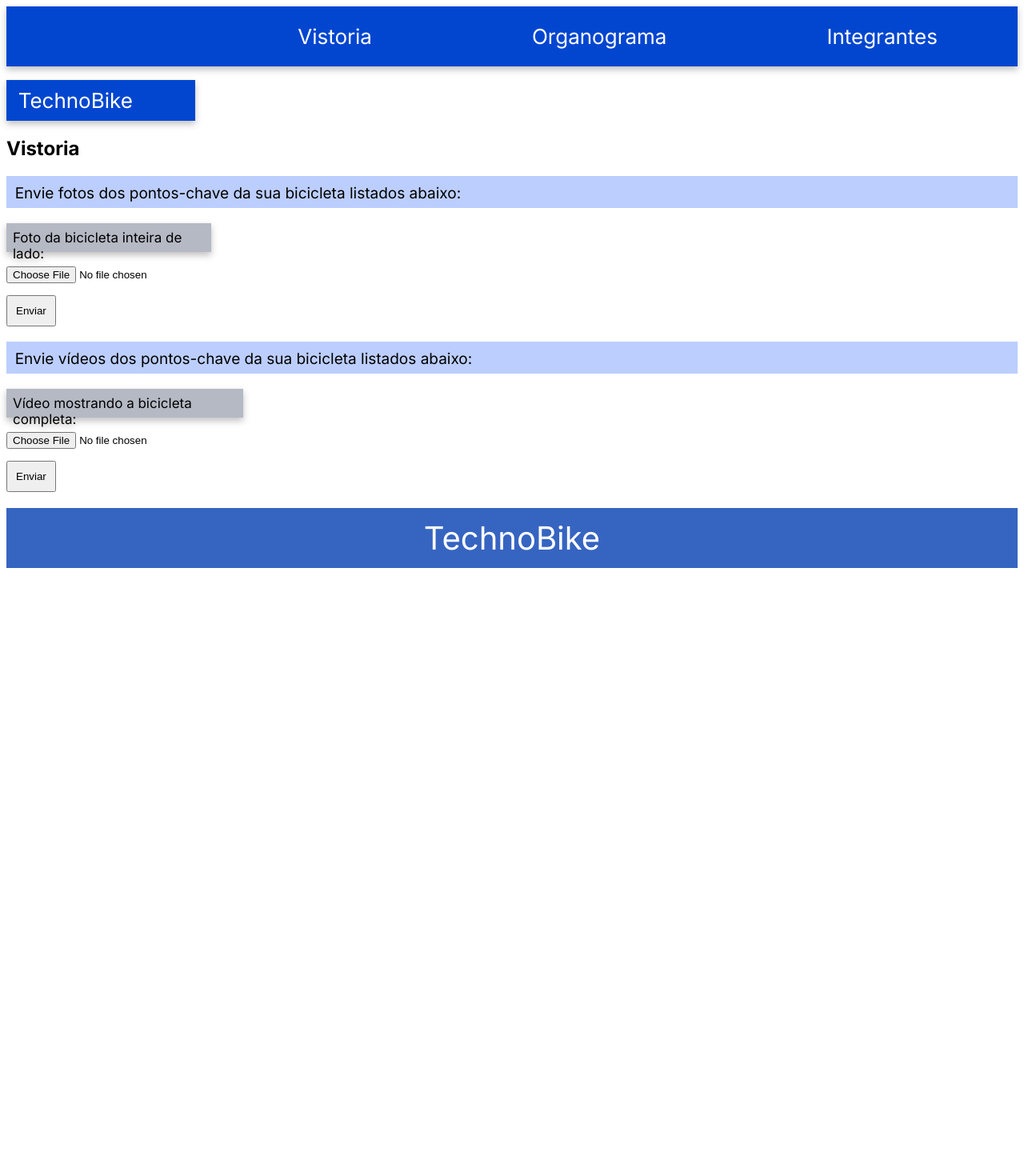
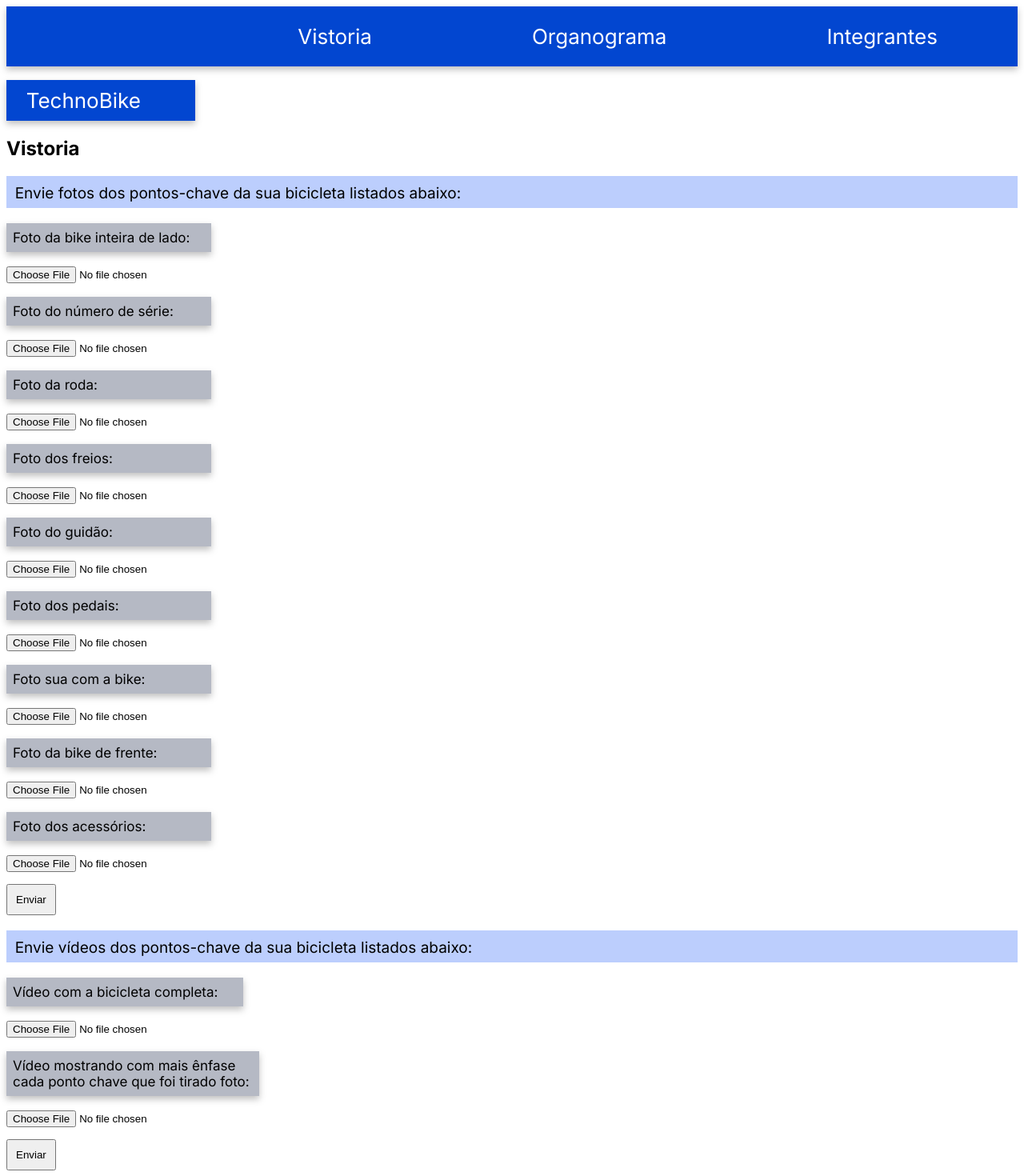
Before and after one commit to rafaellabastos1/sprint-rwd, a Next.js app: page /secundaria/arquivos-vistoria in a window 1280 px wide. Shown: the top 1470 px of the page at 80% size. Before the commit the page ends 800 px from the top, so only its background shows below. Built offline with nearby package versions, Linux system fonts and the light colour scheme.

Commit message:
arrumei o css

```diff
--- a/src/app/globals.css
+++ b/src/app/globals.css
@@ -105,7 +105,7 @@
         font-size: 26px;
         font-style: normal;
         font-weight: 400;
-        line-height: normal;
+        text-indent: 10px;
 
         display: flex;
         align-items: center;
@@ -209,6 +209,7 @@
         stroke-width: 1px;
         stroke: #000;
         filter: drop-shadow(0px 4px 4px rgba(0, 0, 0, 0.25));
+        text-indent: 10px;
 
         & a {
             width: 83px;
@@ -228,7 +229,7 @@
                 background-color:#3d4558;
                 width: 19vw;
                 height: 4vh;
-                padding: 13px;
+                padding: 10px;
             }
         }
     }
@@ -337,6 +338,7 @@
         font-weight: 400;
         line-height: normal;
         padding-top: 10px;
+        text-indent: 10px;
     }
 
     .caixaIdentificacao {
@@ -348,6 +350,7 @@
         stroke-width: 1px;
         stroke: #000;
         filter: drop-shadow(0px 4px 4px rgba(0, 0, 0, 0.25));
+        text-indent: 10px;
 
         & a {
             width: 83px;
@@ -461,6 +464,7 @@
         stroke-width: 1px;
         stroke: #000;
         filter: drop-shadow(0px 4px 4px rgba(0, 0, 0, 0.25));
+        text-indent: 10px;
 
         & a {
             width: 83px;
@@ -519,7 +523,7 @@
         font-weight: 400;
         line-height: normal;
         padding-top: 10px;
-        line-height: 7xpx;
+        line-height: 7px;
     }
 
     .textoOrganograma {
@@ -536,9 +540,10 @@
         font-size: 19px;
         font-style: normal;
         font-weight: 400;
+        padding-top: 10px;
         line-height: normal;
-        padding-top: 10px;
-        line-height: 7xpx;
+        text-indent: 10px;
+
     }
 
     .caixaOrganograma1 {
--- a/src/app/principal/Integrantes/page.jsx
+++ b/src/app/principal/Integrantes/page.jsx
@@ -2,7 +2,7 @@ export default function Integrantes() {
     return (
       <>
         {/* Título da Página */}
-        <h1 className="subtitulo">&nbsp;&nbsp;TechnoBike</h1>
+        <h1 className="subtitulo">TechnoBike</h1>
 
         {/* Título da Seção de Integrantes */}
         <h2>Integrantes</h2>
--- a/src/app/principal/Vistoria/page.jsx
+++ b/src/app/principal/Vistoria/page.jsx
@@ -1,11 +1,10 @@
 import Link from 'next/link';
 
-// Componente para a página de Vistoria
 export default function Vistoria() {
     return (
         <>
             {/* Título da Página */}
-            <h1 className='subtitulo'>&nbsp;&nbsp;TechnoBike</h1>
+            <h1 className='subtitulo'>TechnoBike</h1>
 
             {/* Título da Seção */}
             <h2>Processo de vistoria</h2>
@@ -15,12 +14,11 @@ export default function Vistoria() {
                 Olá, seja bem-vindo à TechnoBike. Nosso objetivo é promover uma vistoria de seguro bike com rapidez e comodidade a você!
             </p>
 
-            {/* Título da Primeira Etapa */}
             <h3>Primeira etapa: </h3>
 
             {/* Link para a página 'Identificação' */}
             <div className='caixaVistoria'>
-                <Link href='/secundaria/identificacao'>&nbsp;&nbsp;&nbsp;Identificação</Link>
+                <Link href='/secundaria/identificacao'>Identificação</Link>
             </div>
         </>
     );
--- a/src/app/secundaria/arquivos-vistoria/page.jsx
+++ b/src/app/secundaria/arquivos-vistoria/page.jsx
@@ -2,8 +2,8 @@
 import { useState } from 'react';
 import Link from 'next/link';
 
-// Componente funcional ArquivosVistoria
 export default function ArquivosVistoria() {
+
     // Declara e inicializa variáveis de estado usando o hook useState
     const [avisoFoto, setAvisoFoto] = useState("");
     const [avisoVideo, setAvisoVideo] = useState("");
@@ -22,7 +22,6 @@ export default function ArquivosVistoria() {
         setVideoEnviado(true);
     }
 
-    // Código JSX representando a interface do componente
     return (
         <>
             {/* Cabeçalho */}
@@ -37,11 +36,32 @@ export default function ArquivosVistoria() {
 
                 {/* Campos de entrada de fotos */}
                 <div>
-                    {/* Repita este bloco para cada categoria de foto */}
-                    <p className='enviarFotos'>Foto da bicicleta inteira de lado: </p>
-                    <input type="file" id="ftBikeInteira" placeholder="Digite aqui" />
+                    <p className='enviarFotos'>Foto da bike inteira de lado: </p>
+                    <input type="file" id="ftBikeInteira" placeholder="Digite aqui"/>
 
-                    {/* Repita outros campos de entrada de fotos aqui */}
+                    <p className='enviarFotos'>Foto do número de série: </p>
+                    <input type="file" id="ftNumero" placeholder="Digite aqui"/>
+
+                    <p className='enviarFotos'>Foto da roda: </p>
+                    <input type="file" id="ftRoda" placeholder="Digite aqui"/>
+
+                    <p className='enviarFotos'>Foto dos freios: </p>
+                    <input type="file" id="ftFreios" placeholder="Digite aqui"/>
+
+                    <p className='enviarFotos'>Foto do guidão: </p>
+                    <input type="file" id="ftGuidao" placeholder="Digite aqui"/>
+
+                    <p className='enviarFotos'>Foto dos pedais: </p>
+                    <input type="file" id="ftPedais" placeholder="Digite aqui"/>
+
+                    <p className='enviarFotos'>Foto sua com a bike: </p>
+                    <input type="file" id="ftSelfieBike" placeholder="Digite aqui"/>
+
+                    <p className='enviarFotos'>Foto da bike de frente: </p>
+                    <input type="file" id="ftBikeFrente" placeholder="Digite aqui"/>
+
+                    <p className='enviarFotos'>Foto dos acessórios: </p>
+                    <input type="file" id="ftAcessorios" placeholder="Digite aqui"/>
                 </div>
 
                 {/* Botão para enviar fotos */}
@@ -54,11 +74,11 @@ export default function ArquivosVistoria() {
 
                 {/* Campos de entrada de vídeos */}
                 <div className='enviarVideosContainer'>
-                    {/* Repita este bloco para cada categoria de vídeo */}
-                    <p className='enviarVideos1'>Vídeo mostrando a bicicleta completa: </p>
+                    <p className='enviarVideos1'>Vídeo com a bicicleta completa: </p>
                     <input type="file" id="vdBikeCompleta" placeholder="Digite aqui" />
 
-                    {/* Repita outros campos de entrada de vídeos aqui */}
+                    <p className='enviarVideos2'>Vídeo mostrando com mais ênfase cada ponto chave que foi tirado foto:  </p>
+                    <input type="file" id="vdPontoChave" placeholder="Digite aqui"/>
                 </div>
 
                 {/* Botão para enviar vídeos */}
@@ -79,7 +99,7 @@ export default function ArquivosVistoria() {
                 <div>
                     <br /><h3>Próxima etapa: </h3>
                     <div className='caixaArquivos'>
-                        <Link href='/secundaria/status-vistoria'>&nbsp;&nbsp;Conferir status da vistoria</Link>
+                        <Link href='/secundaria/status-vistoria'>Conferir status da vistoria</Link>
                     </div>
                 </div>
             )}
```
Also changed, not shown: src/app/principal/Organograma/page.jsx (+5 -7 lines), src/app/secundaria/Identificacao/page.jsx (+6 -12 lines), src/app/secundaria/status-vistoria/page.jsx (+3 -4 lines).
